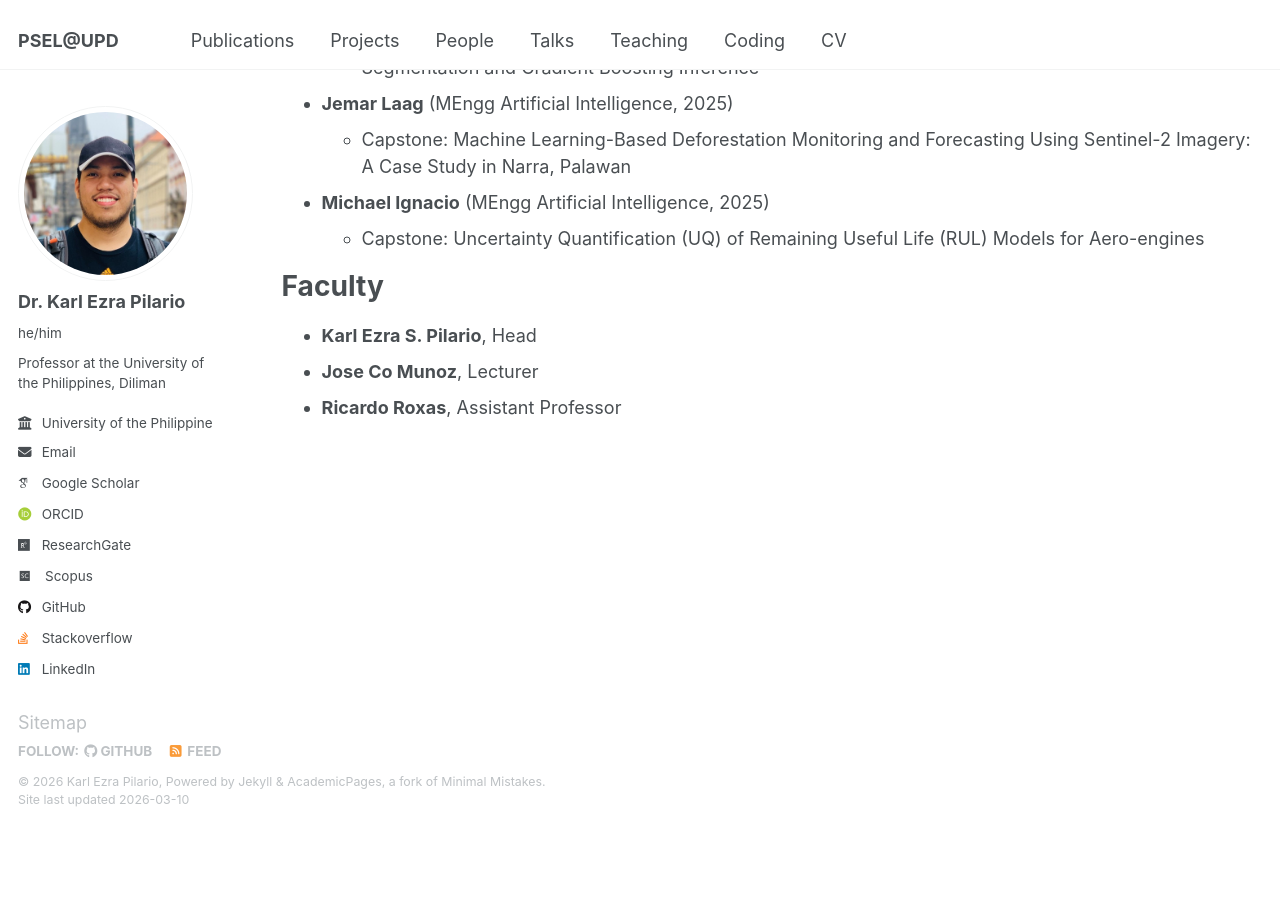
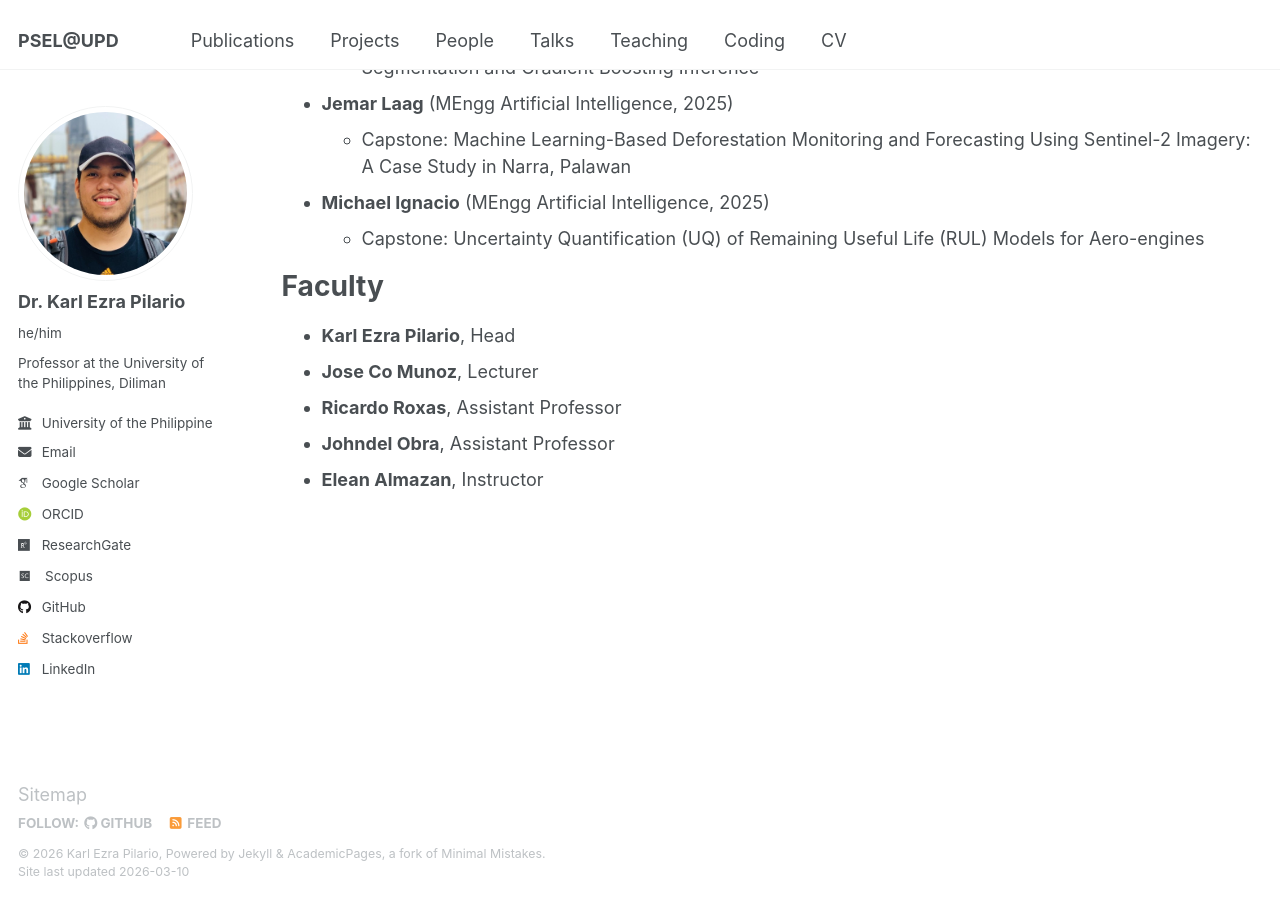
Before and after one commit to kspilario/kspilario.github.io, a Jekyll site: the page built from _pages/people.md, in a window 1280 px wide and 900 px high, scrolled down 983 px. Built offline with Jekyll 4.4.1, drawn with Linux system fonts in a browser that asks for light colours; some web fonts are replaced; before the commit the page ends 1811 px from its top, so only the background shows below that.

Commit message:
Update people.md

```diff
--- a/_pages/people.md
+++ b/_pages/people.md
@@ -44,6 +44,8 @@ author_profile: true
 
 # Faculty
 
-* **Karl Ezra S. Pilario**, Head
+* **Karl Ezra Pilario**, Head
 * **Jose Co Munoz**, Lecturer
 * **Ricardo Roxas**, Assistant Professor
+* **Johndel Obra**, Assistant Professor
+* **Elean Almazan**, Instructor
```
